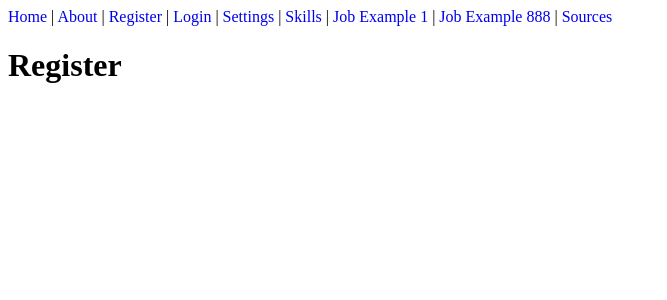
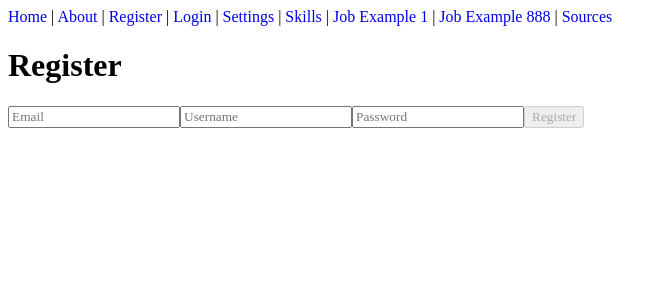
Before and after one commit to NikolenkoRostislav/job-scraper, a Vue app in the folder frontend/: page /register in a window 1280 px wide. Shown: the top 300 px of the page, without its empty margins (0-667 px from the left). Built offline with nearby package versions, Linux system fonts and the light colour scheme; no server answers.

Commit message:
feat: added basic registration page

```diff
--- a/frontend/src/services/authService.ts
+++ b/frontend/src/services/authService.ts
@@ -15,4 +15,9 @@ export default class AuthService {
     static async googleLogin() {
         window.location.href = `${config.apiUrl}/auth/google/login`;
     }
+
+    static async sendEmailCode(receiver: string) {
+        const res = await api.post("/auth/send/email-code", { receiver })
+        return res.data
+    }
 }
--- a/frontend/src/views/LoginView.vue
+++ b/frontend/src/views/LoginView.vue
@@ -39,7 +39,7 @@
     <h1>Login</h1>
     <input v-model="username" placeholder="Username" />
     <input type="password" v-model="password" placeholder="Password" />
-    <button @click='login(username, password)' v-if="username && password">Login button</button>
+    <button @click='login(username, password)' :disabled="!(username && password)">Login button</button>
     <button @click='googleLogin'>Google login button</button>
     <p v-if="error">{{ error }}</p>
     <p v-if="token">You are logged in!</p>
--- a/frontend/src/views/RegisterView.vue
+++ b/frontend/src/views/RegisterView.vue
@@ -1,8 +1,78 @@
+<script lang="ts" setup>
+import { ref } from "vue";
+import AuthService from "@/services/authService";
+import UserService from "@/services/userService";
+
+const email = ref("");
+const username = ref("");
+const password = ref("");
+const code = ref<number | null>(null);
+const codeSent = ref(false);
+const error = ref("");
+const success = ref("");
+
+async function sendCode() {
+    if (!email.value || !username.value || !password.value) {
+        error.value = "Please fill in all fields";
+        return;
+    }
+
+    try {
+        await AuthService.sendEmailCode(email.value);
+        codeSent.value = true;
+        error.value = "";
+    } catch (err: any) {
+        error.value = err.message || "Failed to send code";
+    }
+}
+
+async function register() {
+    try {
+        if (!code.value) {
+            error.value = "Enter the code first!";
+            return;
+        }
+
+        await UserService.register(
+            { email: email.value, username: username.value, password: password.value },
+            code.value
+        );
+        success.value = "Registered successfully!";
+        error.value = "";
+
+        email.value = "";
+        username.value = "";
+        password.value = "";
+        code.value = null;
+        codeSent.value = false;
+
+        window.location.href = "/login";
+    } catch (err: any) {
+        error.value = err.message || "Registration failed";
+    }
+}
+</script>
+
+
 <template>
     <h1>Register</h1>
+
+    <div v-if="!codeSent">
+        <input v-model="email" placeholder="Email" />
+        <input v-model="username" placeholder="Username" />
+        <input type="password" v-model="password" placeholder="Password" />
+        <button @click="sendCode" :disabled="!email || !username || !password">Register</button>
+    </div>
+
+    <div v-else>
+        <input type="number" v-model.number="code" placeholder="Enter code" />
+        <button @click="register" :disabled="!code">Confirm Code</button>
+    </div>
+
+    <p v-if="error" style="color: red;">{{ error }}</p>
+    <p v-if="success" style="color: green;">{{ success }}</p>
 </template>
 
-<script lang="ts" setup></script>
 
 <style scoped>
 </style>
```
